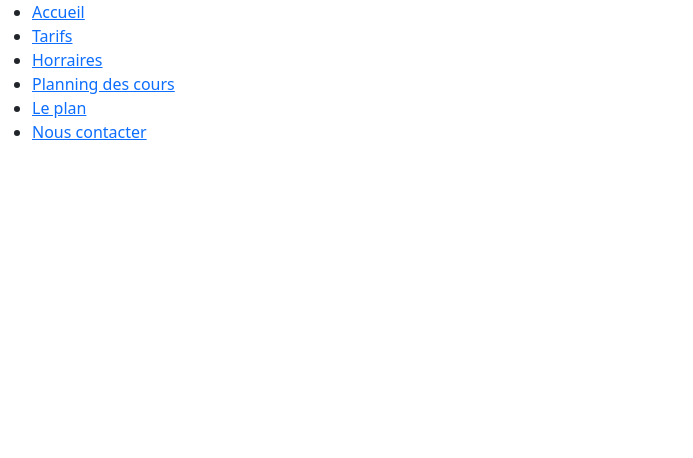
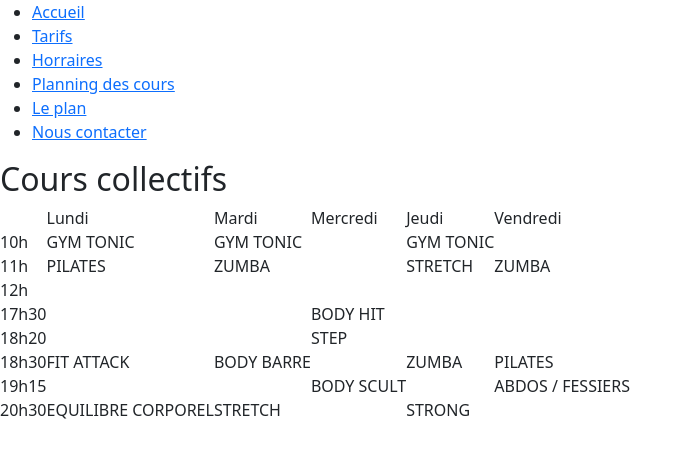
Before and after one commit to Chancelucas/ESSA-Fitness, a website: page pages/planning.html in a window 1280 px wide. Shown: the whole page, without its empty margins (0-693 px from the left). Drawn offline with nearby package versions, Linux system fonts and the light colour scheme; files that its build step writes are made by us from their sources.

Commit message:
HTML casi fini, il manque les photos et descrpitif de la salle

```diff
--- a/pages/planning.html
+++ b/pages/planning.html
@@ -1,5 +1,5 @@
 <!DOCTYPE html>
-<html lang="en">
+<html lang="fr">
 <head>
   <meta charset="UTF-8">
   <meta http-equiv="X-UA-Compatible" content="IE=edge">
@@ -22,3 +22,107 @@
         </ul>
       </nav>
   </header>
+
+<main>
+  <h2>Cours collectifs</h2>
+  <table>
+    <tr>
+      <td></td>
+      <td>Lundi</td>
+      <td>Mardi</td>
+      <td>Mercredi</td>
+      <td>Jeudi</td>
+      <td>Vendredi</td>
+    </tr>
+
+    <tr>
+      <td>10h</td>
+      <td>GYM TONIC</td>
+      <td>GYM TONIC</td>
+      <td></td>
+      <td>GYM TONIC</td>
+      <td></td>
+    </tr>
+
+    <tr>
+      <td>11h</td>
+      <td>PILATES</td>
+      <td>ZUMBA</td>
+      <td></td>
+      <td>STRETCH</td>
+      <td>ZUMBA</td>
+    </tr>
+
+    <tr>
+      <td>12h</td>
+      <td></td>
+      <td></td>
+      <td></td>
+      <td></td>
+      <td></td>
+    </tr>
+
+    <tr>
+      <td></td>
+      <td></td>
+      <td></td>
+      <td></td>
+      <td></td>
+      <td></td>
+    </tr>
+
+    <tr>
+      <td>17h30</td>
+      <td></td>
+      <td></td>
+      <td>BODY HIT</td>
+      <td></td>
+      <td></td>
+    </tr>
+
+    <tr>
+      <td>18h20</td>
+      <td></td>
+      <td></td>
+      <td>STEP</td>
+      <td></td>
+      <td></td>
+    </tr>
+
+    <tr>
+      <td>18h30</td>
+      <td>FIT ATTACK</td>
+      <td>BODY BARRE</td>
+      <td></td>
+      <td>ZUMBA</td>
+      <td>PILATES</td>
+    </tr>
+
+    <tr>
+      <td>19h15</td>
+      <td></td>
+      <td></td>
+      <td>BODY SCULT</td>
+      <td></td>
+      <td>ABDOS / FESSIERS</td>
+    </tr>
+
+    <tr>
+      <td>20h30</td>
+      <td>EQUILIBRE CORPOREL</td>
+      <td>STRETCH</td>
+      <td></td>
+      <td>STRONG</td>
+      <td></td>
+    </tr>
+
+  </table>
+
+
+
+</main>
+<footer>
+
+</footer>
+</body>
+</html>
```
Also changed, not shown: index.html (+1 -1 lines), pages/horraires.html (+76 -1 lines), pages/plan.html (+1 -1 lines), pages/tarifs.html (+25 -1 lines).
